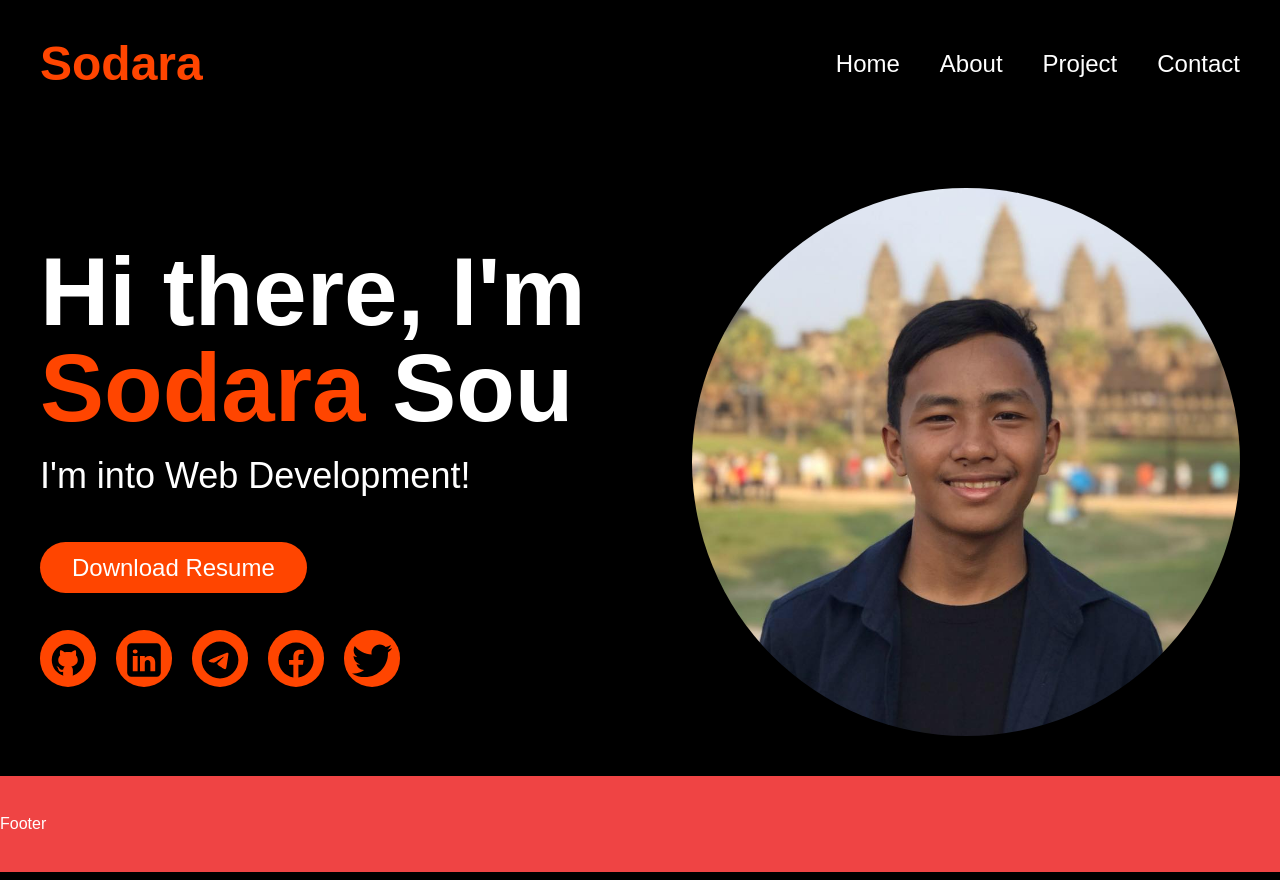
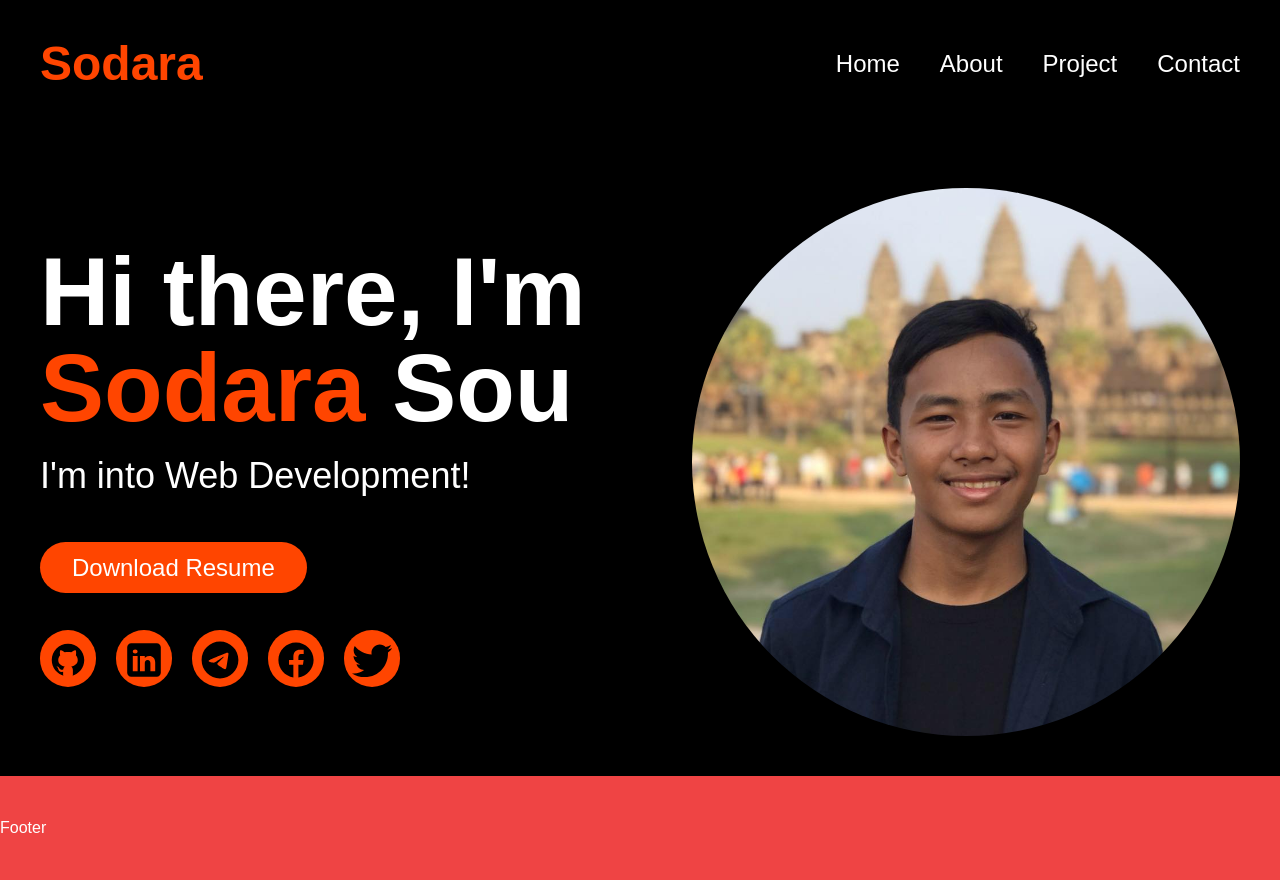
Before and after one commit to SodaraSou/My-Portfolio, a React (Create React App) app: page / in a window 1280 px wide. Built offline with nearby package versions, Linux system fonts and the light colour scheme.

Commit message:
Fixed main content height

```diff
--- a/src/index.css
+++ b/src/index.css
@@ -10,11 +10,15 @@
 html {
   /* font-size: 62.5%; */
   font-family: sans-serif;
-  line-height: 1;
   background-color: black;
   color: white;
 }
 
+body {
+  display: flex;
+  flex-direction: column;
+  min-height: 100vh;
+}
 /* .container {
   width: 140rem;
   height: 140rem;
```
